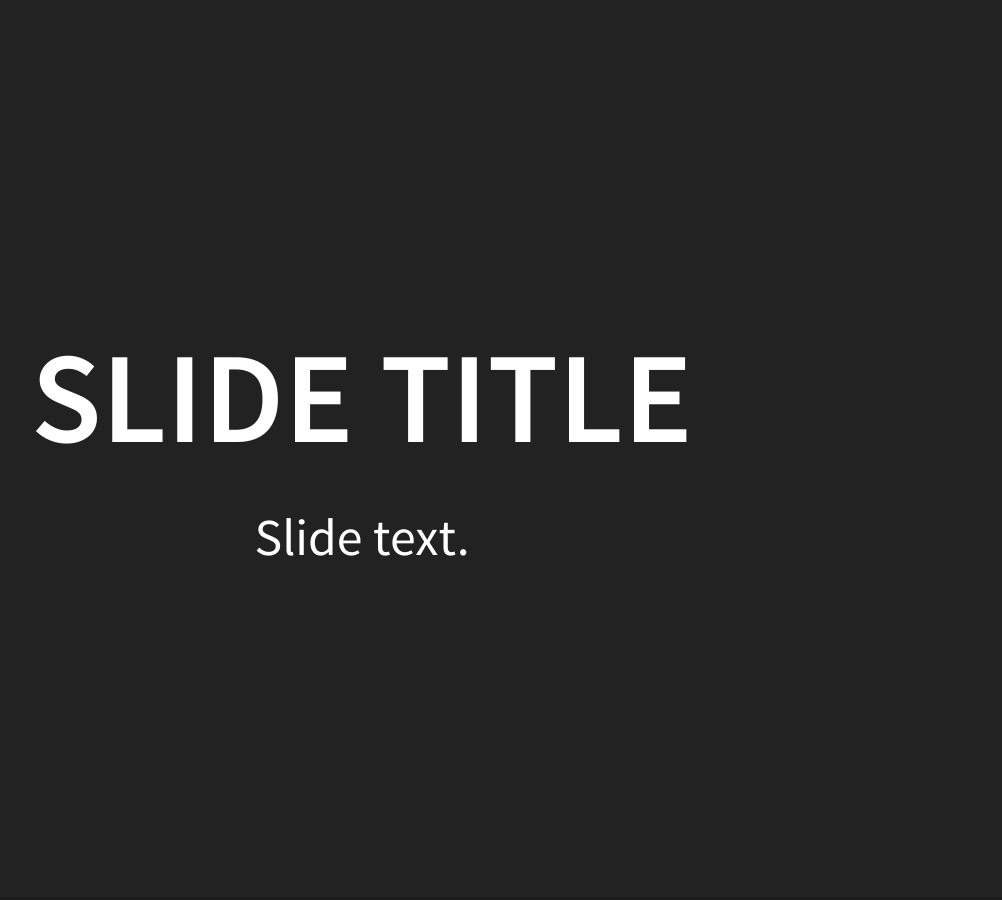
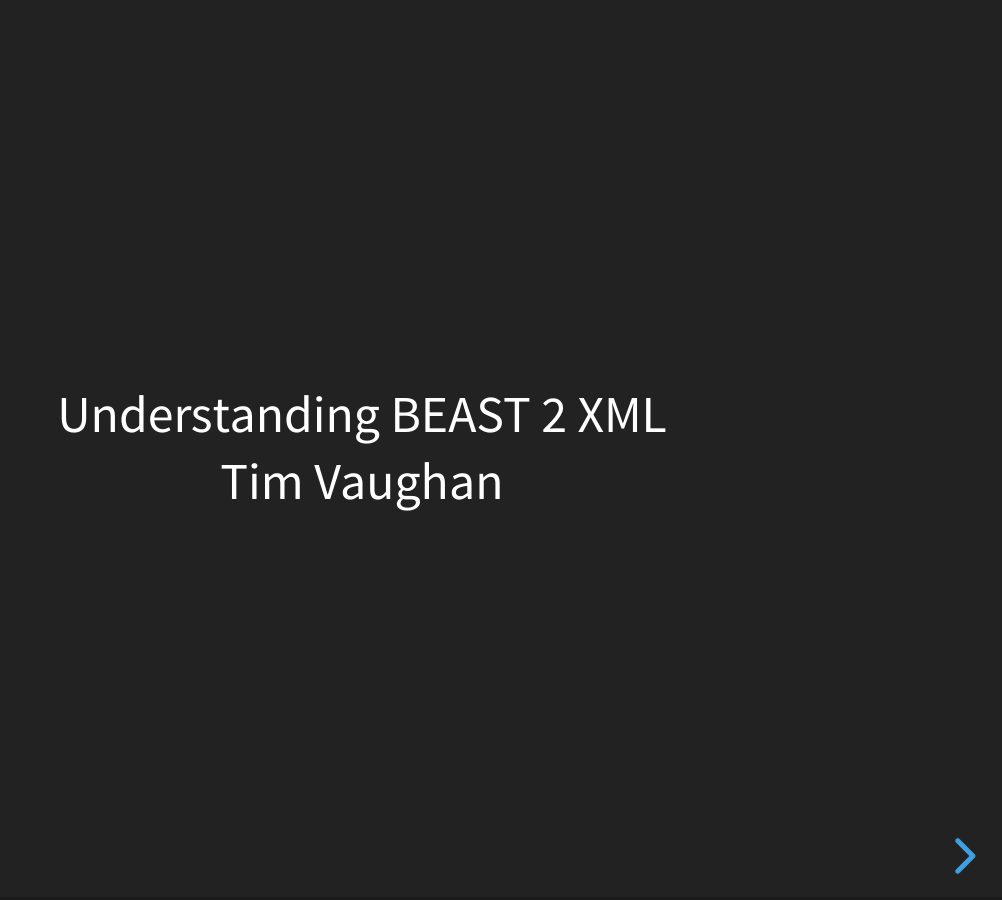
Before and after one commit to tgvaughan/TTB_Lectures, a Jekyll site: the page built from XML/index.html, in a window 1280 px wide. Shown: the whole page, without its empty margins (278-1280 px from the left). Built offline with Jekyll 4.4.1, drawn with Linux system fonts in a browser that asks for light colours.

Commit message:
Added outline of XML lecture.

```diff
--- a/XML/.#index.html
+++ /dev/null
@@ -1 +0,0 @@
-vaughant@bs-mbpr247.d.ethz.ch.17002
--- a/XML/index.html
+++ b/XML/index.html
@@ -1,10 +1,89 @@
 ---
 title: Understanding BEAST 2 XML
-layout: lecture
 ---
 
 <section>
-  <h1>Slide title</h1>
+  <h1>What is BEAST 2 XML?</h1>
+</section>
 
-  Slide text.
+<section>
+  <h1>Why should I learn about BEAST 2 XML?</h1>
 </section>
+
+<section>
+  <h1>BEAST 2 XML: A first look</h1>
+</section>
+
+<section>
+  <h1>What is XML</h1>
+</section>
+
+<section>
+  <h1>Editing XML</h1>
+</section>
+
+<section>
+  <h1>The BEAST 2 Object Model</h1>
+</section>
+
+<section>
+  <h1>A BEAST 2 Object</h1>
+
+  <!-- Class name, inputs -->
+</section>
+
+<section>
+  <h1>XML Object representation</h1>
+</section>
+
+<section>
+  <h1>Inputs with simple types</h1>
+</section>
+
+<section>
+  <h1>Connecting BEAST Objects using tags</h1>
+</section>
+
+<section>
+  <h1>Object IDs</h1>
+</section>
+
+<section>
+  <h1>Referencing BEAST Objects using tags</h1>
+</section>
+
+<section>
+  <h1>Referencing BEAST Objects using attributes</h1>
+</section>
+
+<section>
+  <h1>Alternative forms</h1>
+</section>
+
+<!-- What is BEAST 2 XML? -->
+
+<!-- Why should I learn about BEAST 2 XML? -->
+
+<!-- BEAST 2 XML: A first look -->
+
+<!-- What is XML? -->
+
+<!-- Editing XML -->
+
+<!-- The BEAST 2 Object Model -->
+
+<!-- Inputs -->
+
+<!-- Representing BEAST Objects using XML -->
+
+<!-- Assigning literal input values attributes -->
+
+<!-- Connecting BEAST Objects to Inputs using tags -->
+
+<!-- Object IDs -->
+
+<!-- Referencing exitsting BEAST Objects using tags -->
+
+<!-- Referencing existing BEAST Objects using attributs -->
+
+<!-- Alternate forms -->
--- a/_config.yml
+++ b/_config.yml
@@ -16,3 +16,10 @@ markdown: kramdown
 #   - vendor/cache/
 #   - vendor/gems/
 #   - vendor/ruby/
+
+defaults:
+  -
+    scope:
+      path: ""
+    values:
+      layout: lecture
--- a/_layouts/lecture.html
+++ b/_layouts/lecture.html
@@ -24,7 +24,14 @@
   <body>
     <div class="reveal">
       <div class="slides">
+
+        <section class="titlepage">
+          <div class="title">{{page.title}}</div>
+          <div class="author">Tim Vaughan</div>
+        </section>
+
         {{content}}
+
       </div>
     </div>
 
```
Also changed, not shown: 1 other file.
